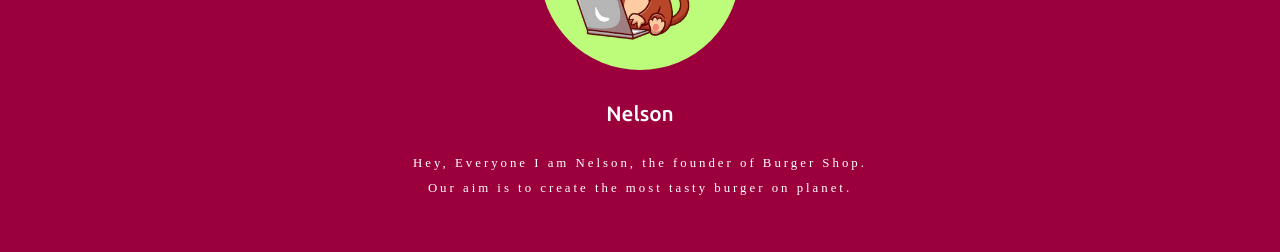
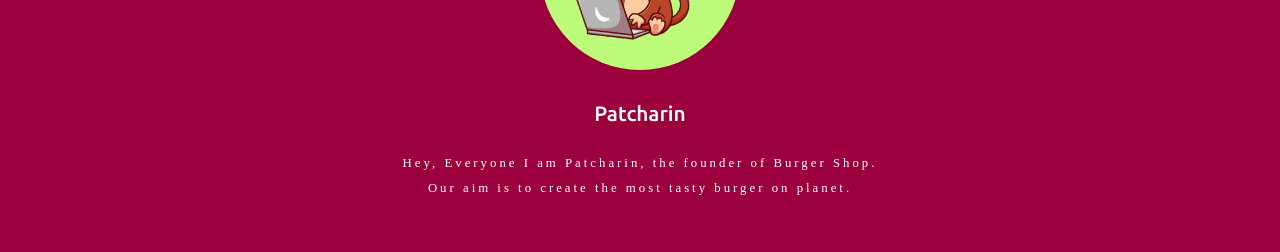
Before and after one commit to perngkam/Burger_Shop_IBM_SkillUp_Front_End_Capstone_Project, a React (Create React App) app: page / in a window 1280 px wide. Shown: the part 1962-2214 px from the top of the page. Built offline with nearby package versions, Linux system fonts and the light colour scheme.

Commit message:
Update Founder.jsx

```diff
--- a/src/components/home/Founder.jsx
+++ b/src/components/home/Founder.jsx
@@ -17,10 +17,10 @@ const Founder = () => {
     <section className="founder">
       <motion.div {...options}>
         <img src={me} alt="Founder" height={200} width={200} />
-        <h3>Nelson</h3>
+        <h3>Patcharin</h3>
 
         <p>
-          Hey, Everyone I am Nelson, the founder of Burger Shop.
+          Hey, Everyone I am Patcharin, the founder of Burger Shop.
           <br />
           Our aim is to create the most tasty burger on planet.
         </p>
```
